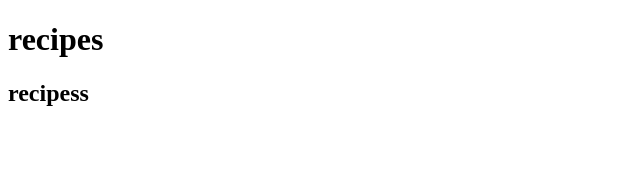
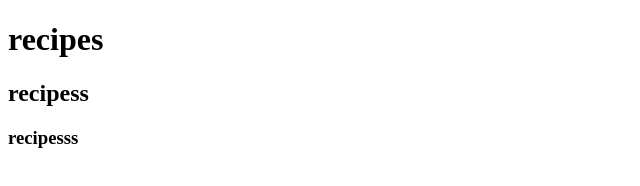
Before and after one commit to cl4ssicRoss/odin-recipes, a plain HTML site: page index.html in a window 1280 px wide. Shown: the full height of the page, 0-640 px from the left. Drawn offline with Linux system fonts and the light colour scheme.

Commit message:
Update index.html

```diff
--- a/index.html
+++ b/index.html
@@ -8,6 +8,8 @@
 <body>
     <h1>recipes</h1>
     <h2>recipess</h2>
+    <h3>recipesss</h3>
+
 
 
 </body>
```
